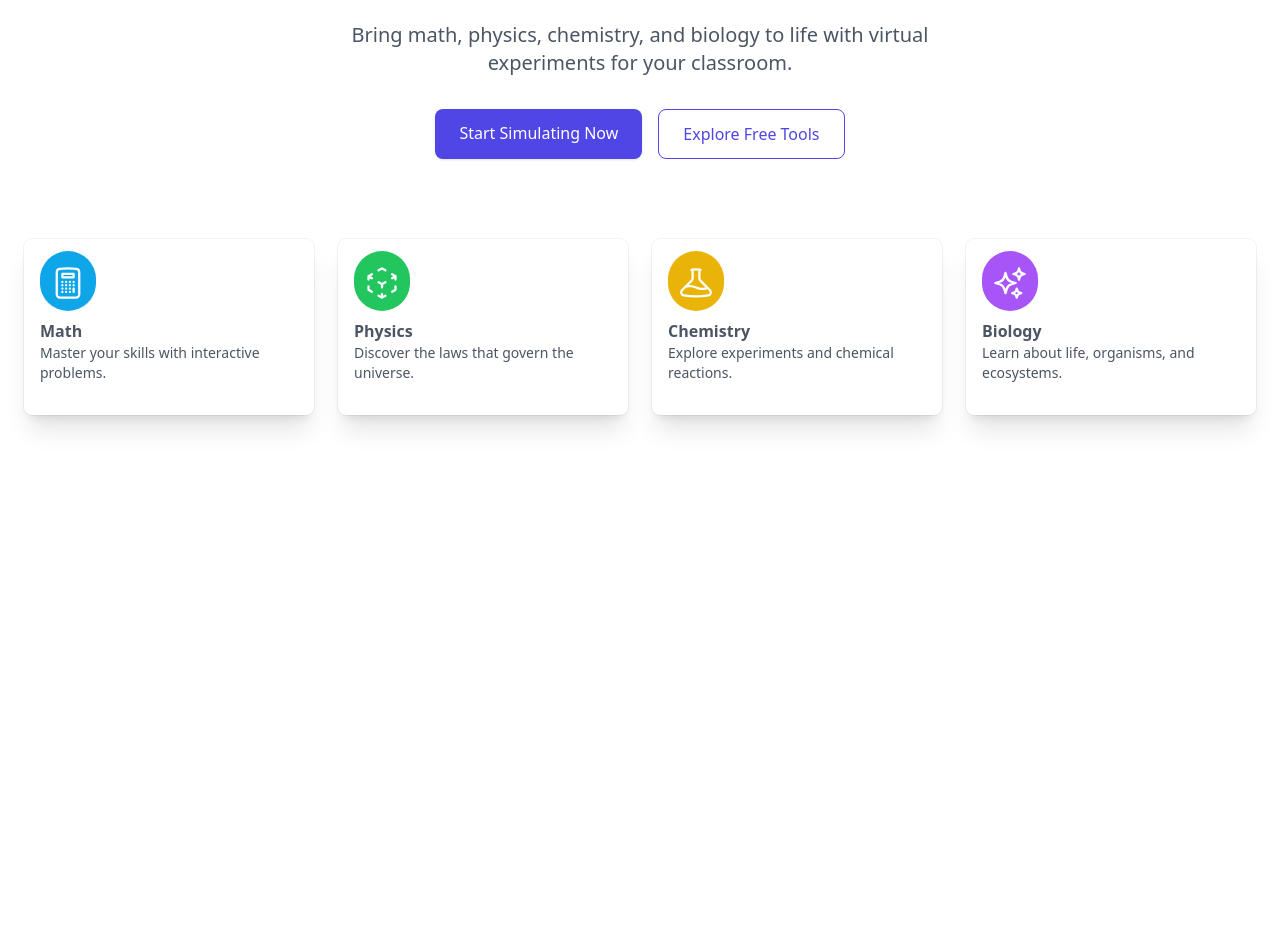
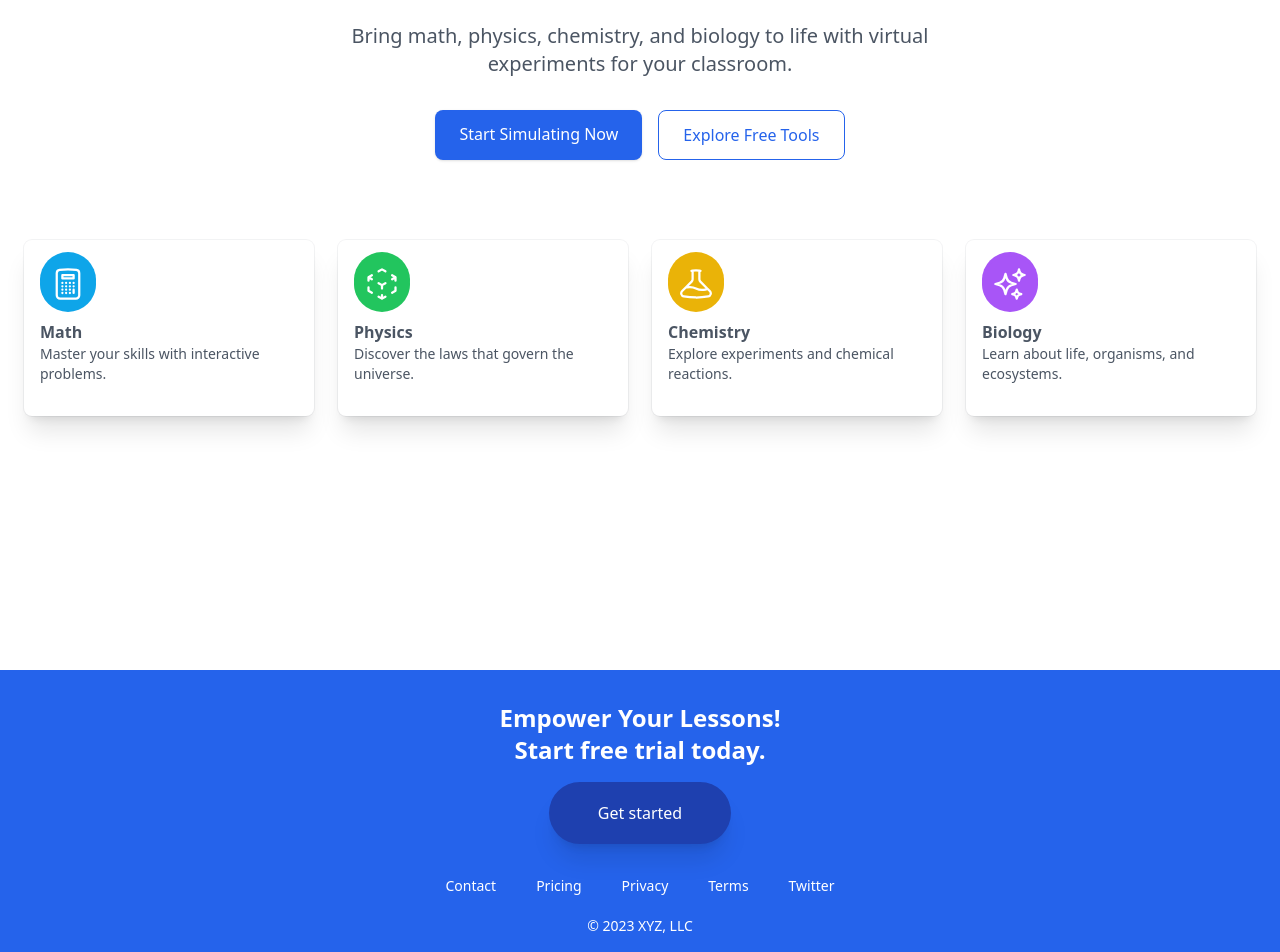
Before and after one commit to nguyenhungict/Startup-project, a React (Vite) app in the folder client/: page / in a window 1280 px wide. Shown: the part 219-1171 px from the top of the page. Before the commit the page ends 872 px from the top, so only its background shows below. Built offline with nearby package versions, Linux system fonts and the light colour scheme.

Commit message:
add footer

```diff
--- /dev/null
+++ b/client/src/components/ui/footer.tsx
@@ -0,0 +1,31 @@
+import React from 'react';
+
+const Footer: React.FC = () => {
+  return (
+    <footer className="mt-2 xl:mt-4 mx-auto w-full relative text-center bg-blue-600 text-white">
+      <div className="px-6 py-3 md:py-4 xl:pt-8 xl:pb-4">
+        <h2 className="font-bold text-xl xl:text-2xl leading-snug">
+          Empower Your Lessons!<br />Start free trial today.
+        </h2>
+        <a
+          className="mt-3 xl:mt-4 px-12 py-5 text-base font-medium leading-tight inline-block bg-blue-800 rounded-full shadow-xl border border-transparent hover:bg-sky-700 focus:outline-none focus:ring-2 focus:ring-offset-2 focus:ring-offset-sky-999 focus:ring-sky-500"
+          href="#"
+        >
+          Get started
+        </a>
+        <div className="mt-4 xl:mt-6">
+          <nav className="flex flex-wrap justify-center text-sm font-medium">
+            <div className="px-5 py-2"><a href="#">Contact</a></div>
+            <div className="px-5 py-2"><a href="#">Pricing</a></div>
+            <div className="px-5 py-2"><a href="#">Privacy</a></div>
+            <div className="px-5 py-2"><a href="#">Terms</a></div>
+            <div className="px-5 py-2"><a href="#">Twitter</a></div>
+          </nav>
+          <p className="mt-3 text-sm">© 2023 XYZ, LLC</p>
+        </div>
+      </div>
+    </footer>
+  );
+};
+
+export default Footer;
--- a/client/src/components/ui/herosection.tsx
+++ b/client/src/components/ui/herosection.tsx
@@ -2,7 +2,7 @@ import React from 'react';
 
 const HeroSection: React.FC = () => {
   return (
-    <section className="text-center pb-20 px-4 md:px-16 bg-white">
+    <section className="text-center pb-20 px-4 md:px-16 bg-white ">
       <h1 className="text-4xl md:text-5xl font-extrabold leading-tight mb-6 text-gray-800">
         Empower Teaching with Interactive Science Simulations
       </h1>
@@ -12,13 +12,13 @@ const HeroSection: React.FC = () => {
       <div className="flex justify-center space-x-4">
         <a
           href="#"
-          className="bg-indigo-600 text-white px-6 py-3 rounded-lg shadow hover:bg-indigo-700 transition"
+          className="bg-blue-600 text-white px-6 py-3 rounded-lg shadow hover:bg-blue-700 transition"
         >
           Start Simulating Now
         </a>
         <a
           href="#"
-          className="border border-indigo-600 text-indigo-600 px-6 py-3 rounded-lg hover:bg-indigo-50 transition"
+          className="border border-blue-600 text-blue-600 px-6 py-3 rounded-lg hover:bg-blue-50 transition"
         >
           Explore Free Tools
         </a>
--- a/client/src/components/ui/navbar.tsx
+++ b/client/src/components/ui/navbar.tsx
@@ -5,7 +5,7 @@ export default function Navbar() {
   const [isOpen, setIsOpen] = useState(false);
 
   return (
-    <header className="bg-white shadow-md">
+    <header className="bg-white border-b border-gray-200 sticky top-0 left-0 w-full z-20">
       <div className="lg:px-16 px-4 flex justify-between items-center py-4">
         {/* Logo */}
         <Link to="/" className="text-2xl font-bold text-blue-600">
--- a/client/src/layouts/AppLayout.tsx
+++ b/client/src/layouts/AppLayout.tsx
@@ -1,10 +1,12 @@
 import type { PropsWithChildren } from 'react';
 import React from 'react';
 import Navbar from "../components/ui/navbar.tsx";
+import Footer from '../components/ui/footer.tsx';
 
 const AppLayout: React.FC<PropsWithChildren> = ({ children }) => {
   return <div>
-    <Navbar /> {children}</div>;
+    <Navbar /> {children}
+    <Footer /></div>;
 };
 
 export default AppLayout;
```
